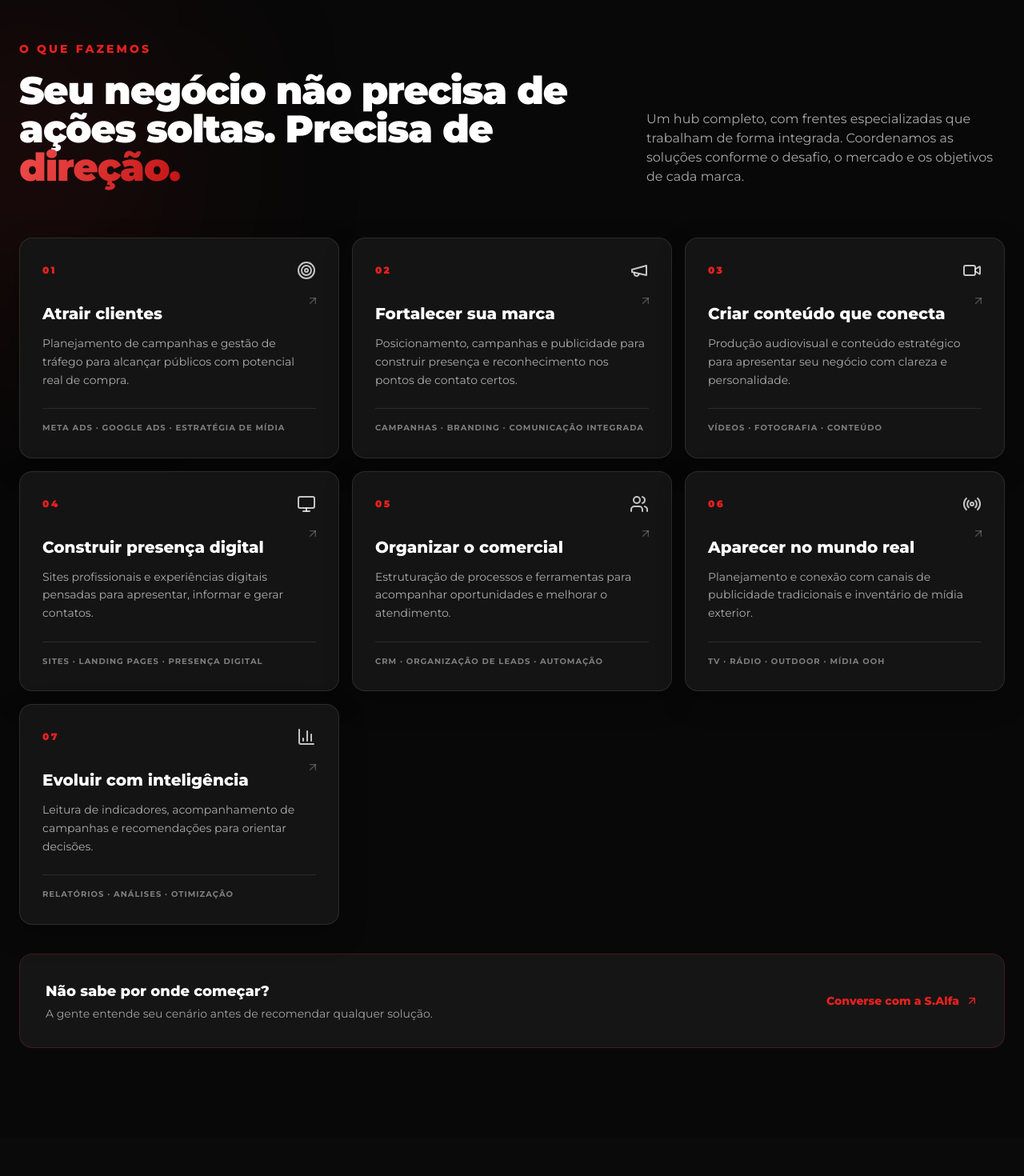
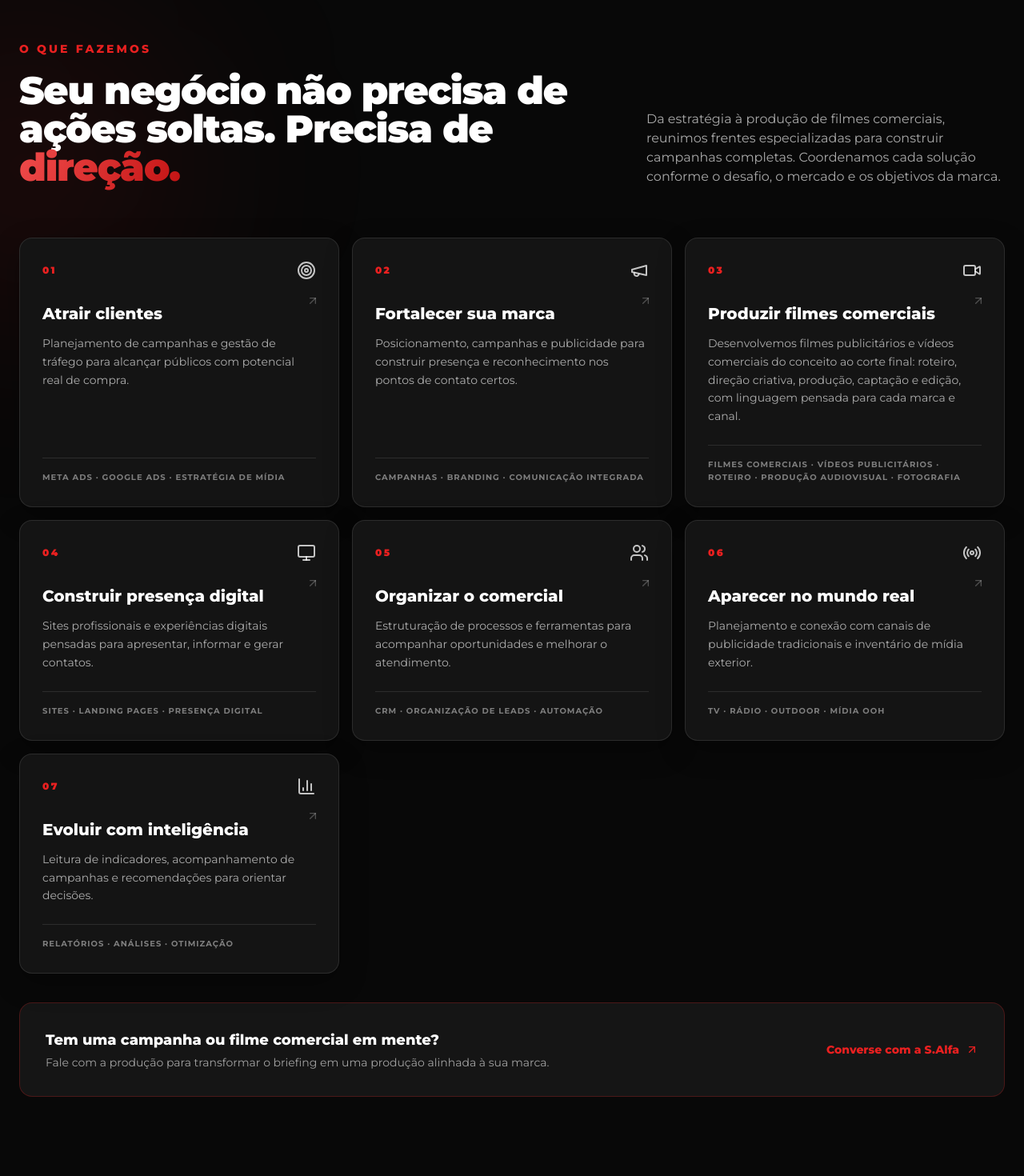
Before and after one commit to studioalfamarketingdigital-dev/studioalfamkt, a React (Vite) app: page / in a window 1280 px wide. Shown: the part 2040-3510 px from the top of the page at 80% size. Built offline with nearby package versions, Linux system fonts and the light colour scheme; the HTML template or start-up script is replaced by a standard one.

Commit message:
Destacar produção de filmes comerciais nos serviços

```diff
--- a/src/components/Services.tsx
+++ b/src/components/Services.tsx
@@ -3,7 +3,7 @@ import { BarChart3, Megaphone, Video, Monitor, Users, Target, Radio, ArrowUpRigh
 const services = [
   { icon: Target, number: "01", title: "Atrair clientes", description: "Planejamento de campanhas e gestão de tráfego para alcançar públicos com potencial real de compra.", items: "Meta Ads · Google Ads · Estratégia de mídia" },
   { icon: Megaphone, number: "02", title: "Fortalecer sua marca", description: "Posicionamento, campanhas e publicidade para construir presença e reconhecimento nos pontos de contato certos.", items: "Campanhas · Branding · Comunicação integrada" },
-  { icon: Video, number: "03", title: "Criar conteúdo que conecta", description: "Produção audiovisual e conteúdo estratégico para apresentar seu negócio com clareza e personalidade.", items: "Vídeos · Fotografia · Conteúdo" },
+  { icon: Video, number: "03", title: "Produzir filmes comerciais", description: "Desenvolvemos filmes publicitários e vídeos comerciais do conceito ao corte final: roteiro, direção criativa, produção, captação e edição, com linguagem pensada para cada marca e canal.", items: "Filmes comerciais · Vídeos publicitários · Roteiro · Produção audiovisual · Fotografia" },
   { icon: Monitor, number: "04", title: "Construir presença digital", description: "Sites profissionais e experiências digitais pensadas para apresentar, informar e gerar contatos.", items: "Sites · Landing pages · Presença digital" },
   { icon: Users, number: "05", title: "Organizar o comercial", description: "Estruturação de processos e ferramentas para acompanhar oportunidades e melhorar o atendimento.", items: "CRM · Organização de leads · Automação" },
   { icon: Radio, number: "06", title: "Aparecer no mundo real", description: "Planejamento e conexão com canais de publicidade tradicionais e inventário de mídia exterior.", items: "TV · Rádio · Outdoor · Mídia OOH" },
@@ -16,7 +16,7 @@ const Services = () => (
     <div className="container relative z-10 mx-auto px-4 sm:px-6">
       <div className="mb-12 flex flex-col justify-between gap-6 lg:mb-16 lg:flex-row lg:items-end">
         <div className="max-w-3xl"><span className="section-kicker">O que fazemos</span><h2 className="section-title mt-4 text-white">Seu negócio não precisa de ações soltas. Precisa de <span className="text-gradient">direção.</span></h2></div>
-        <p className="max-w-md text-sm leading-relaxed text-white/65 sm:text-base">Um hub completo, com frentes especializadas que trabalham de forma integrada. Coordenamos as soluções conforme o desafio, o mercado e os objetivos de cada marca.</p>
+        <p className="max-w-md text-sm leading-relaxed text-white/65 sm:text-base">Da estratégia à produção de filmes comerciais, reunimos frentes especializadas para construir campanhas completas. Coordenamos cada solução conforme o desafio, o mercado e os objetivos da marca.</p>
       </div>
       <div className="grid gap-4 md:grid-cols-2 xl:grid-cols-3">
         {services.map((service) => (
@@ -29,8 +29,8 @@ const Services = () => (
         ))}
       </div>
       <div className="mt-9 flex flex-col items-start justify-between gap-5 rounded-2xl border border-primary/25 bg-[#151515] p-6 sm:flex-row sm:items-center sm:p-8">
-        <div><p className="text-lg font-extrabold text-white">Não sabe por onde começar?</p><p className="mt-1 text-sm text-white/60">A gente entende seu cenário antes de recomendar qualquer solução.</p></div>
-        <a href="https://wa.me/5561992380077?text=Olá! Quero entender qual solução faz sentido para minha empresa." target="_blank" rel="noopener noreferrer" className="inline-flex shrink-0 items-center gap-2 text-sm font-extrabold text-primary hover:text-white">Converse com a S.Alfa <ArrowUpRight className="h-4 w-4" /></a>
+        <div><p className="text-lg font-extrabold text-white">Tem uma campanha ou filme comercial em mente?</p><p className="mt-1 text-sm text-white/60">Fale com a produção para transformar o briefing em uma produção alinhada à sua marca.</p></div>
+        <a href="https://wa.me/5561992380077?text=Olá! Quero desenvolver um filme comercial ou campanha publicitária." target="_blank" rel="noopener noreferrer" className="inline-flex shrink-0 items-center gap-2 text-sm font-extrabold text-primary hover:text-white">Converse com a S.Alfa <ArrowUpRight className="h-4 w-4" /></a>
       </div>
     </div>
   </section>
```
